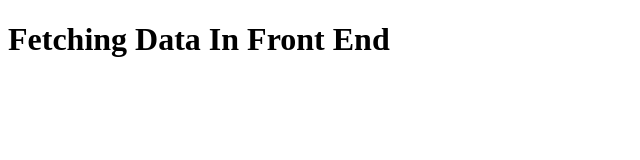
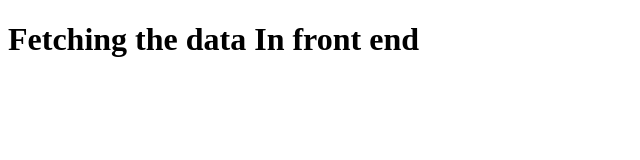
Before and after one commit to RockyKGFV/Food-Nutrition, a website: page index.html in a window 1280 px wide. Shown: the whole page, without its empty margins (0-640 px from the left). Drawn offline with Linux system fonts and the light colour scheme; no server answers.

Commit message:
index.html

```diff
--- a/index.html
+++ b/index.html
@@ -6,7 +6,7 @@
     <title>Food Nutrition</title>
 </head>
 <body>
-    <h1>Fetching Data In Front End</h1>
+    <h1>Fetching the data In front end</h1>
     <script>
         console.log('Hello')
         fetch('http://localhost:3200/getfooddata')
```
